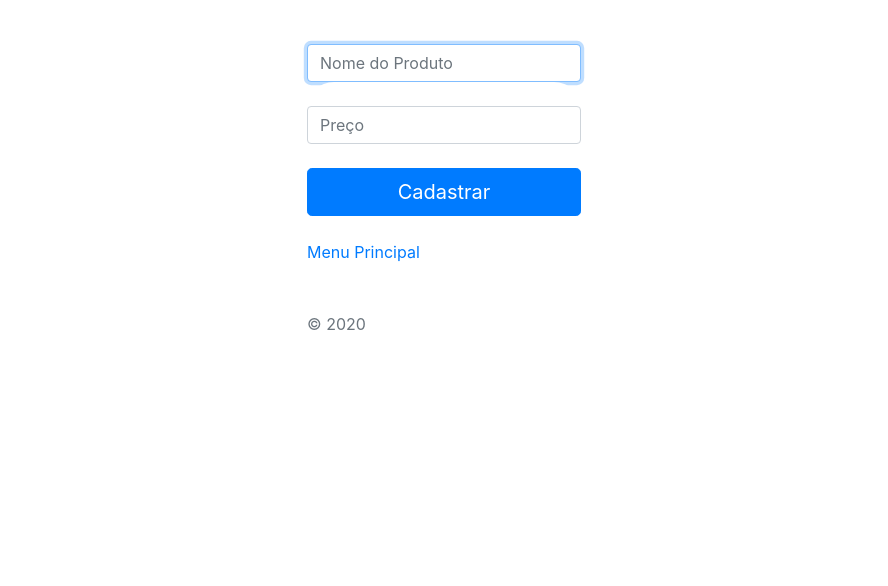
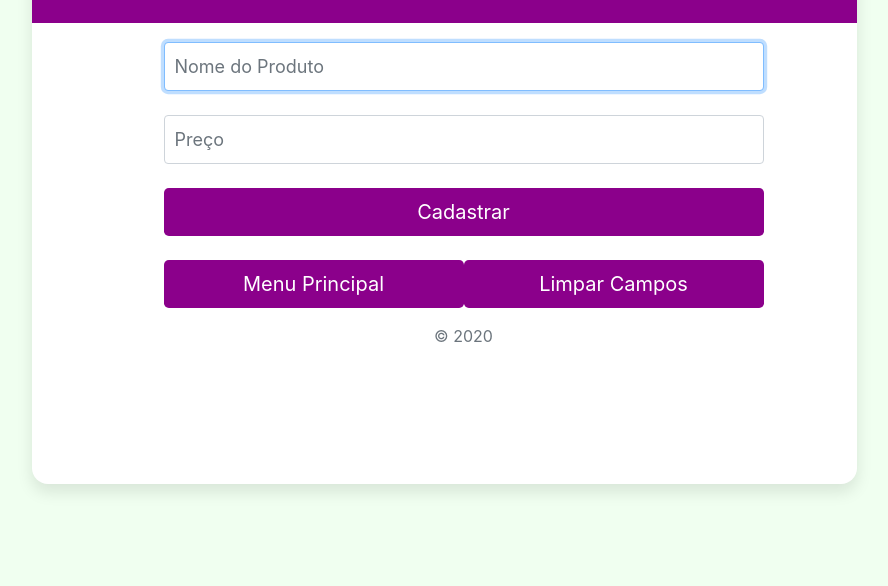
Before and after one commit to miguelsetubal/anota-ai, a plain HTML site: page home_cad_prod.html in a window 1280 px wide. Shown: the part 215-801 px from the top of the page, without its empty margins (196-1084 px from the left). Drawn offline with Linux system fonts and the light colour scheme.

Commit message:
Tela de cadastro de produtos finalizada

```diff
--- a/css/style-cadastro_produto.css
+++ b/css/style-cadastro_produto.css
@@ -1,50 +1,18 @@
-body, html {
-	height: 100%;
+html,
+body {
+  height: 100%;
 }
-.limiter {
-  width: 100%;
-  margin: 0 auto;
-  max-width: 500px;
-  padding: 1px;
-}
-
-.container-layout {
-  width: 100%;
-  min-height: 100vh;
-  display: -webkit-box;
-  display: -webkit-flex;
-  display: -moz-box;
+body {
   display: -ms-flexbox;
   display: flex;
-  flex-wrap: wrap;
-  justify-content: center;
+  -ms-flex-align: center;
   align-items: center;
-  padding: 15px;
-  position: relative;
-  background-color: #fff;
-	border-radius: 10px;
-
+  padding-top: 40px;
+  padding-bottom: 40px;
+  background-color: honeydew;
 }
-
-.wrap-layout {
-  width: 500px;
-  background: #fff;
-  border-radius: 20px;
-  overflow: hidden;
-  box-shadow: 0 3px 20px 0px rgba(0, 0, 0, 0.1);
-  -moz-box-shadow: 0 3px 20px 0px rgba(0, 0, 0, 0.1);
-  -webkit-box-shadow: 0 3px 20px 0px rgba(0, 0, 0, 0.1);
-  -o-box-shadow: 0 3px 20px 0px rgba(0, 0, 0, 0.1);
-  -ms-box-shadow: 0 3px 20px 0px rgba(0, 0, 0, 0.1);
-}
-.layout-form {
-  width: 100%;
-  position: relative;
-}
-
 .layout-form-title {
-  font-family: JosefinSans-Bold;
-  font-size: 30px;
+  font-size: 40px;
   color: #fff;
   line-height: 1.2;
   text-align: center;
@@ -57,25 +25,57 @@ body, html {
   background-color: #8B008B;
   padding-top: 50px;
   padding-bottom: 39px;
+  border-top-right-radius: 10px;
+  border-top-left-radius: 10px;
 }
-.wrap-input {
-  width: 100%;
-  background-color: #fff;
-  border-radius: 27px;
-  position: relative;
-  z-index: 1;
+.font-config{
+  font-size: large;
 }
 
-.input {
-  font-size: 15px;
-  color: #1b3815;
-  line-height: 1.2;
-
+.div-size-small {
+  width: 50%;
+}
+.div-size-large {
+  width: 100%;
+}
+.button-color {
+  background-color: #8B008B;
+  color: #fff;
+}
+.div-btn1 button:hover {
+  background-color: #00FF7F;
+}
+.div-btn2 button:hover {
+  background-color: #A9A9A9;
+}
+.div-href a:hover{
+  background-color: #00CED1;
+}
+.form-signin {
+  width: 800px;
+  padding: 100px;
+  height: auto;
+  margin: auto;
+}
+.form-signin .form-control {
   position: relative;
-  display: block;
-  width: 100%;
-  height: 55px;
-  background: #ebebeb;
-  border-radius: 27px;
-  padding: 0 35px 0 35px;
+  box-sizing: border-box;
+  height: auto;
+  padding: 10px;
+  font-size: 18px;
 }
+.form-signin .form-control:focus {
+  z-index: 2;
+}
+.card-signin {
+  border: 0;
+  border-radius: 1rem;
+  box-shadow: 0 0.5rem 1rem 0 rgba(0, 0, 0, 0.1);
+}
+.card-signin .card-body {
+  padding: 2rem;
+}
+:root {
+  --input-padding-x: 1.5rem;
+  --input-padding-y: .75rem;
+}
--- a/home_cad_prod.html
+++ b/home_cad_prod.html
@@ -5,35 +5,51 @@
     <meta charset="UTF-8">
     <meta name="viewport" content="width=device-width, initial-scale=1.0">
     <script src="js/bootstrap.min.js"></script>
-    <script src="js/functions_test.js"></script>
+    <script src="js/function_cad-prod.js"></script>
     <link rel="stylesheet" type="text/css" href="css/bootstrap.min.css" media="screen" />
     <link rel="stylesheet" type="text/css" href="css/style-cadastro_produto.css" media="screen" />
     <title>Cadastro de Produtos</title>
 </head>
 
-<body class="limiter">
-    <div class="container-layout ">
-        <div class="wrap-layout>
-                <form class="layout-form">
+<body class="text-center">
+    <div class="container">
+        <div class="row">
+            <div class="col-sm-15 col-md-13 col-lg-9 mx-auto">
+                <div class="card card-signin my-5">
+                    <div class="card-body">
+                        <form class="form-signin">
                             <span class="layout-form-title">
                                 Cadastrar Produtos
                             </span>
-                         <div class="wrap-input">
+
                             <label for="inputNome" class="sr-only">Descrição do Produto</label><br>
                             <input type="text" id="nome" class="form-control" placeholder="Nome do Produto" required autofocus>
-                         </div>
-                         <div class="wrap-input">
+
+
                             <label for="inputPreco" class="sr-only">Preço</label><br>
                             <input type="number" id="preco" class="form-control" placeholder="Preço" required><br>
+
+
+                            <div class="div-btn1">
+                            <button class="btn btn-lg btn-block button-color"  type="button"
+                                onclick="return cadastrar_produto()">Cadastrar</button><br>
+                            </div>
+                                <div class="btn-group div-size-large">
+                                <div class="div-size-small div-href">
+                                 <a href="home_adm.html" class="btn btn-lg btn-block button-color">Menu Principal</a>
+                                </div>
+                                <div class="div-size-small div-btn2">
+                                 <button class="btn btn-lg btn-block button-color" type="reset" >Limpar Campos</button>
                                 </div>
 
-                         <button class="btn btn-lg btn-primary btn-block" type="button"
-                             onclick="return cadastrar_produto()">Cadastrar</button><br>
 
-                         <p><a href="home_adm.html">Menu Principal</a></p>
-                         <p class="mt-5 mb-3 text-muted">&copy; 2020</p>
+                            </div>
+
+                            <p class="mt-3 mb-1 text-muted">&copy; 2020</p>
                         </form>
-
+                    </div>
+                </div>
+            </div>
         </div>
     </div>
 
```
Lines whose indentation alone changed are shown as unchanged.
